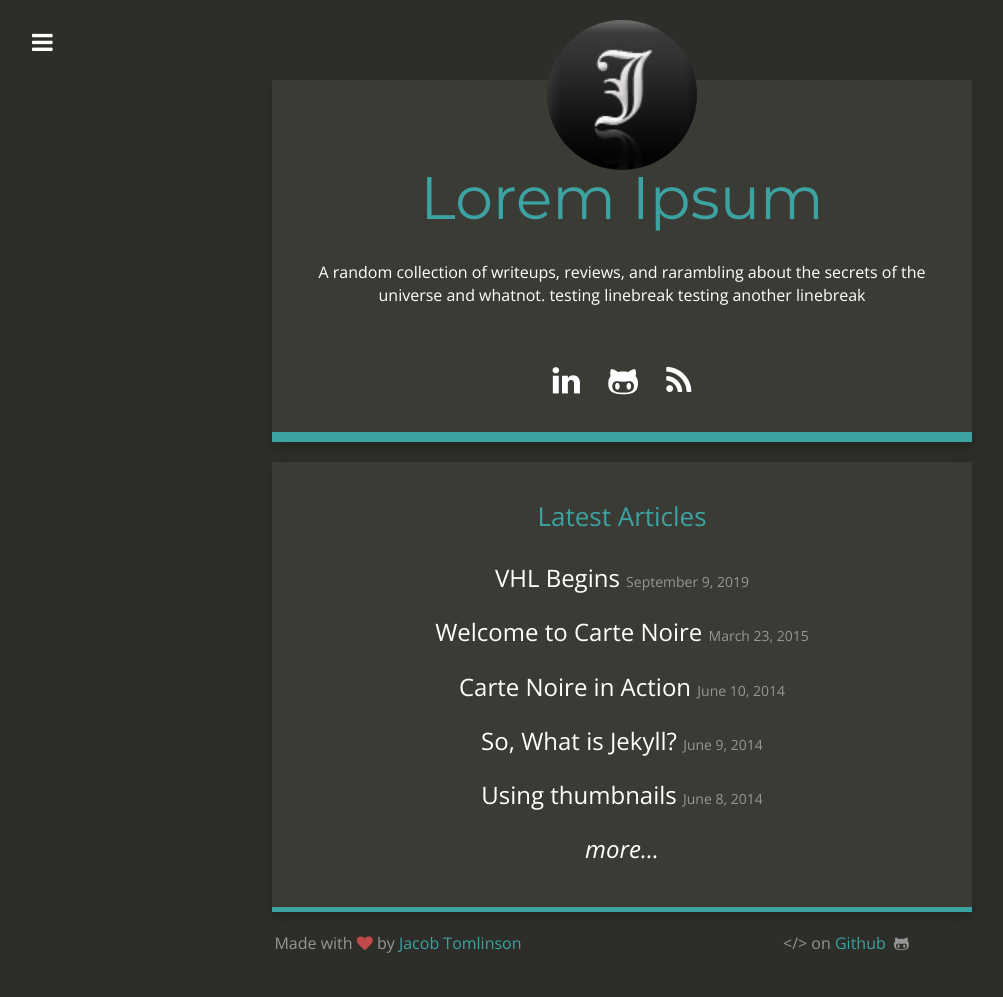
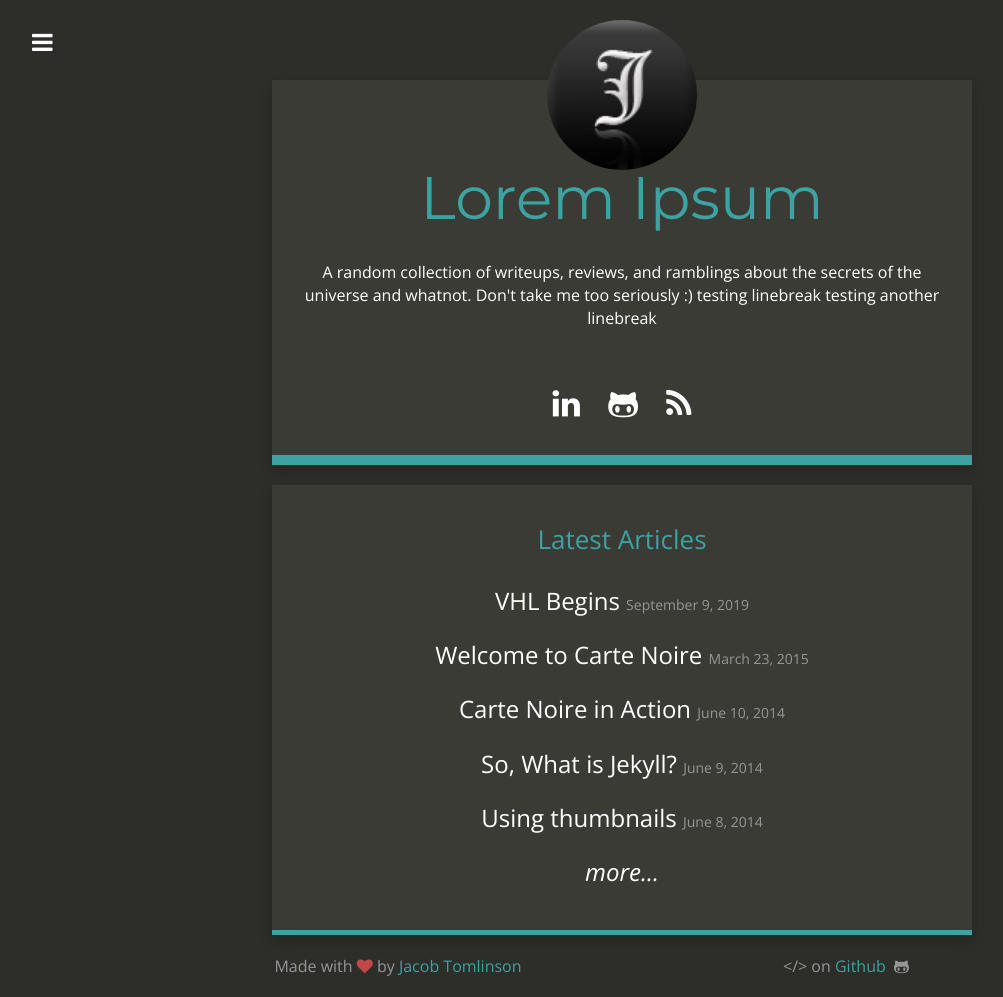
Before and after one commit to Dreamscent/Dreamscent.github.io, a Jekyll site: the page built from index.html, in a window 1280 px wide. Shown: the whole page, without its empty margins (18-1021 px from the left). Built offline with Jekyll 4.4.1, drawn with Linux system fonts in a browser that asks for light colours; nearby versions of some CDN libraries; before the commit the page ends 975 px from its top, so only the background shows below that.

Commit message:
Update _config.yml

```diff
--- a/_config.yml
+++ b/_config.yml
@@ -4,7 +4,7 @@ email: testing@email
 description: "Hey look a description!"
 baseurl: ""
 url: "https://0x4a.github.io"
-title_description: "A random collection of writeups, reviews, and rarambling about the secrets of the universe and whatnot.
+title_description: "A random collection of writeups, reviews, and ramblings about the secrets of the universe and whatnot. Don't take me too seriously :)
 testing linebreak
 testing another linebreak"
 title_image: "/J.jpg"
```
